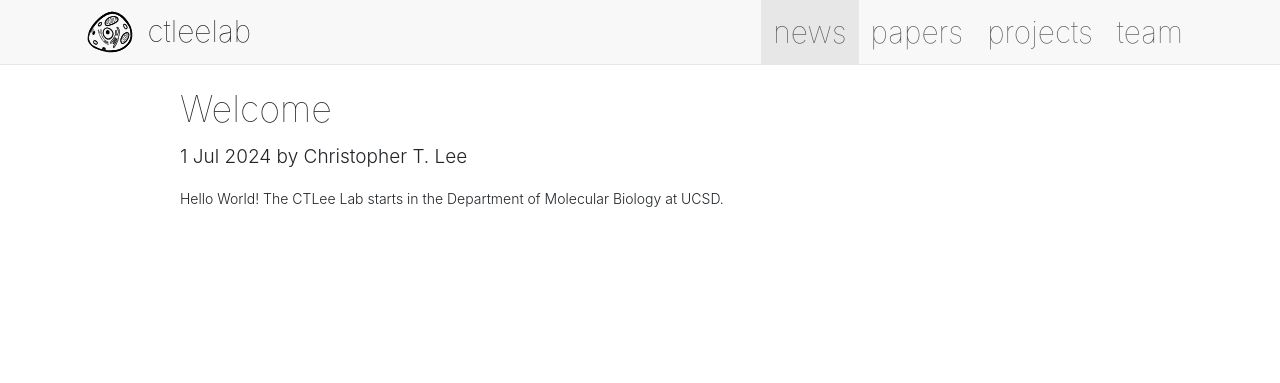
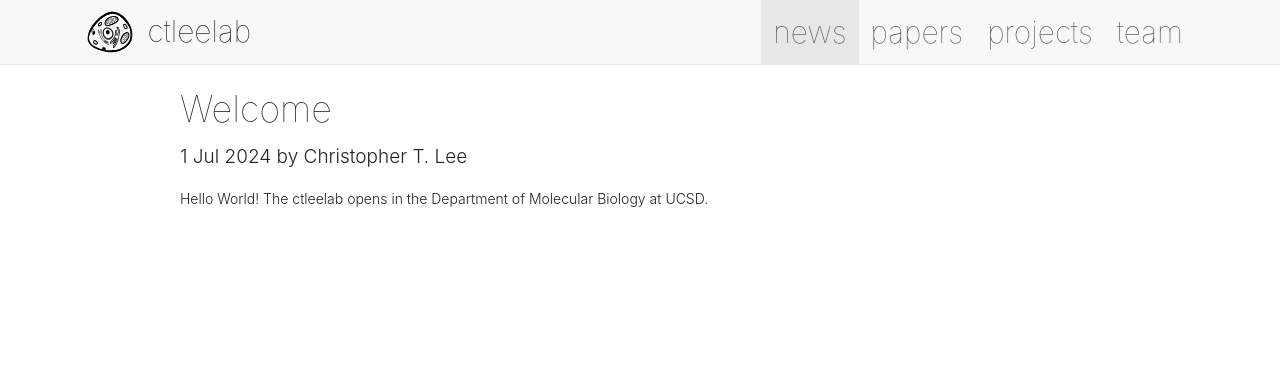
Before and after one commit to ctleelab/bulletin, a Jekyll site: the page built from news/_posts/2024-07-01-hello-world.md, in a window 1280 px wide. Shown: the top 383 px of the page. Built offline with Jekyll 4.4.1, drawn with Linux system fonts in a browser that asks for light colours.

Commit message:
Update hello world text
Signed-off-by: Christopher T. Lee <ctlee@ucsd.edu>

```diff
--- a/news/_posts/2024-07-01-hello-world.md
+++ b/news/_posts/2024-07-01-hello-world.md
@@ -6,4 +6,4 @@ image:
 link:
 ---
 
-Hello World! The CTLee Lab starts in the Department of Molecular Biology at UCSD.
+Hello World! The ctleelab opens in the Department of Molecular Biology at UCSD.
```
